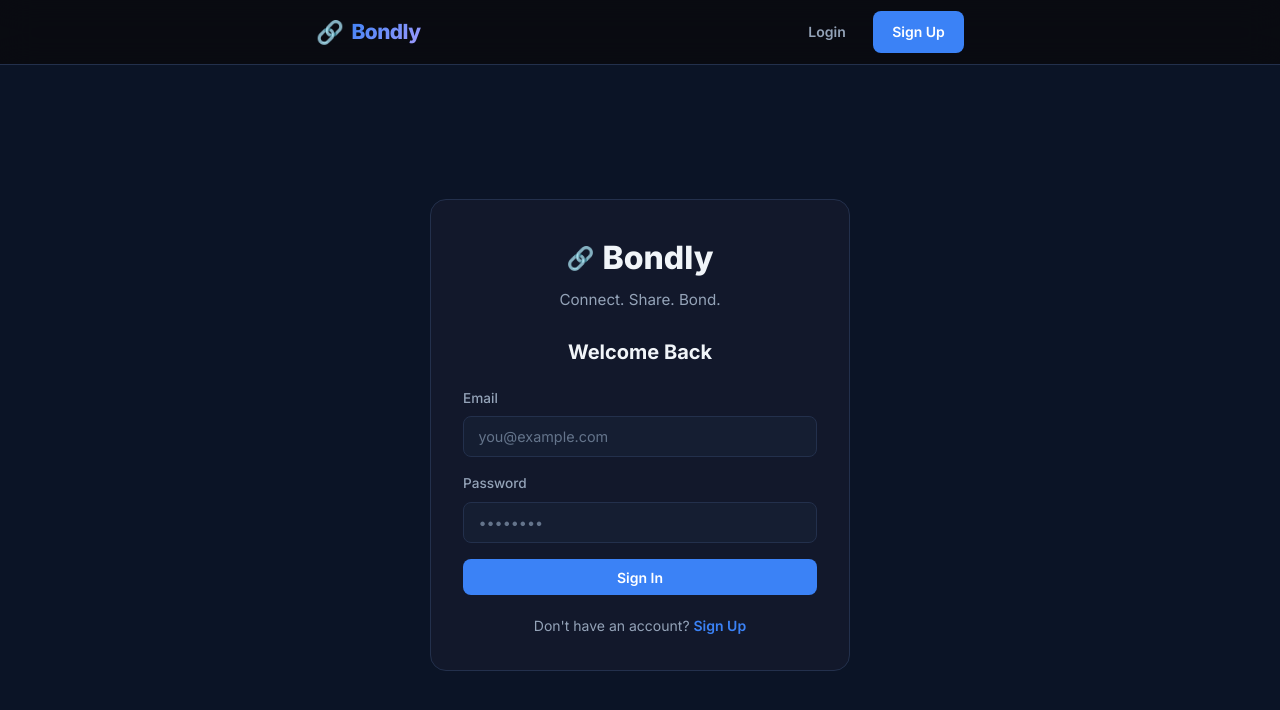
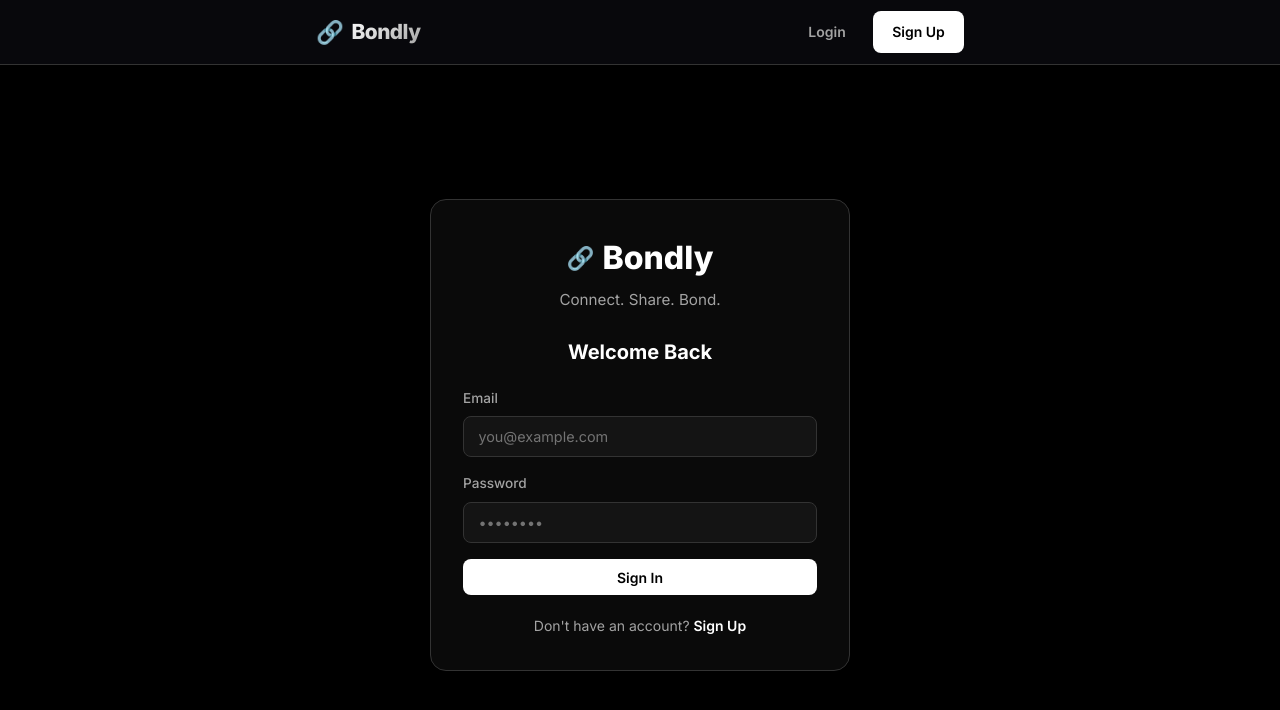
Before and after one commit to Prinshu0795/Bondly, a React (Vite) app in the folder client/: page /login in a window 1280 px wide. Shown: the top 710 px of the page. Built offline with nearby package versions, Linux system fonts and the light colour scheme; no server answers; the HTML template or start-up script is replaced by a standard one.

Commit message:
feat: make feed tabs functional and update to dark theme

```diff
--- a/client/src/index.css
+++ b/client/src/index.css
@@ -6,22 +6,22 @@
 
 /* --- CSS Variables / Design Tokens --- */
 :root {
-  --color-bg: #0B1426; /* Deep navy background */
-  --color-bg-elevated: #111b33;
-  --color-bg-card: #12182b; /* Slightly lighter card bg */
-  --color-bg-hover: #1c2642;
-  --color-bg-input: #151e32;
+  --color-bg: #000000;
+  --color-bg-elevated: #111111;
+  --color-bg-card: #0a0a0a;
+  --color-bg-hover: #1f1f1f;
+  --color-bg-input: #141414;
 
-  --color-border: #23304c;
-  --color-border-focus: #3b82f6;
+  --color-border: #333333;
+  --color-border-focus: #ffffff;
 
-  --color-text: #f1f5f9;
-  --color-text-secondary: #94a3b8;
-  --color-text-muted: #64748b;
+  --color-text: #ffffff;
+  --color-text-secondary: #a3a3a3;
+  --color-text-muted: #737373;
 
-  --color-primary: #3b82f6;
-  --color-primary-hover: #60a5fa;
-  --color-primary-glow: rgba(59, 130, 246, 0.25);
+  --color-primary: #ffffff;
+  --color-primary-hover: #e5e5e5;
+  --color-primary-glow: rgba(255, 255, 255, 0.15);
 
   --color-danger: #ef4444;
   --color-danger-hover: #f87171;
@@ -147,7 +147,7 @@ img {
 }
 .btn-primary {
   background: var(--color-primary);
-  color: #fff;
+  color: #000000;
 }
 .btn-primary:hover:not(:disabled) {
   background: var(--color-primary-hover);
@@ -260,7 +260,7 @@ img {
   font-size: 1.4rem;
 }
 .brand-text {
-  background: linear-gradient(135deg, var(--color-primary), #a29bfe);
+  background: linear-gradient(135deg, var(--color-primary), #a3a3a3);
   -webkit-background-clip: text;
   -webkit-text-fill-color: transparent;
   background-clip: text;
@@ -282,8 +282,8 @@ img {
   width: 32px;
   height: 32px;
   border-radius: var(--radius-full);
-  background: linear-gradient(135deg, var(--color-primary), #a29bfe);
-  color: #fff;
+  background: linear-gradient(135deg, var(--color-primary), #a3a3a3);
+  color: #000000;
   display: flex;
   align-items: center;
   justify-content: center;
@@ -449,8 +449,8 @@ img {
   width: 38px;
   height: 38px;
   border-radius: var(--radius-full);
-  background: linear-gradient(135deg, #6c5ce7, #a29bfe);
-  color: #fff;
+  background: linear-gradient(135deg, #ffffff, #a3a3a3);
+  color: #000000;
   display: flex;
   align-items: center;
   justify-content: center;
@@ -753,7 +753,7 @@ img {
   height: 56px;
   border-radius: var(--radius-full);
   background: var(--color-primary);
-  color: white;
+  color: #000000;
   border: none;
   font-size: 1.5rem;
   display: flex;
--- a/client/src/pages/HomePage.jsx
+++ b/client/src/pages/HomePage.jsx
@@ -13,12 +13,12 @@ export default function HomePage() {
   const [error, setError] = useState('');
   const [showCreateModal, setShowCreateModal] = useState(false);
 
-  const fetchPosts = useCallback(async (pageNum = 1, append = false) => {
+  const fetchPosts = useCallback(async (pageNum = 1, append = false, currentTab = activeTab) => {
     if (append) setLoadingMore(true);
     else setLoading(true);
 
     try {
-      const res = await postService.getPosts(pageNum);
+      const res = await postService.getPosts(pageNum, 10, currentTab);
       const data = res.data;
       setPosts((prev) => (append ? [...prev, ...data.posts] : data.posts));
       setTotalPages(data.totalPages);
@@ -30,11 +30,11 @@ export default function HomePage() {
       setLoading(false);
       setLoadingMore(false);
     }
-  }, []);
+  }, [activeTab]);
 
   useEffect(() => {
-    fetchPosts();
-  }, [fetchPosts]);
+    fetchPosts(1, false, activeTab);
+  }, [fetchPosts, activeTab]);
 
   const handlePostCreated = (newPost) => {
     setPosts((prev) => [newPost, ...prev]);
--- a/client/src/services/endpoints.js
+++ b/client/src/services/endpoints.js
@@ -7,7 +7,8 @@ export const authService = {
 };
 
 export const postService = {
-  getPosts: (page = 1, limit = 10) => api.get(`/posts?page=${page}&limit=${limit}`),
+  getPosts: (page = 1, limit = 10, tab = 'All Post') =>
+    api.get(`/posts?page=${page}&limit=${limit}&tab=${encodeURIComponent(tab)}`),
 
   createPost: (formData) =>
     api.post('/posts', formData, {
```
Also changed, not shown: 1 other file (tests, documents, lock files or other folders).
